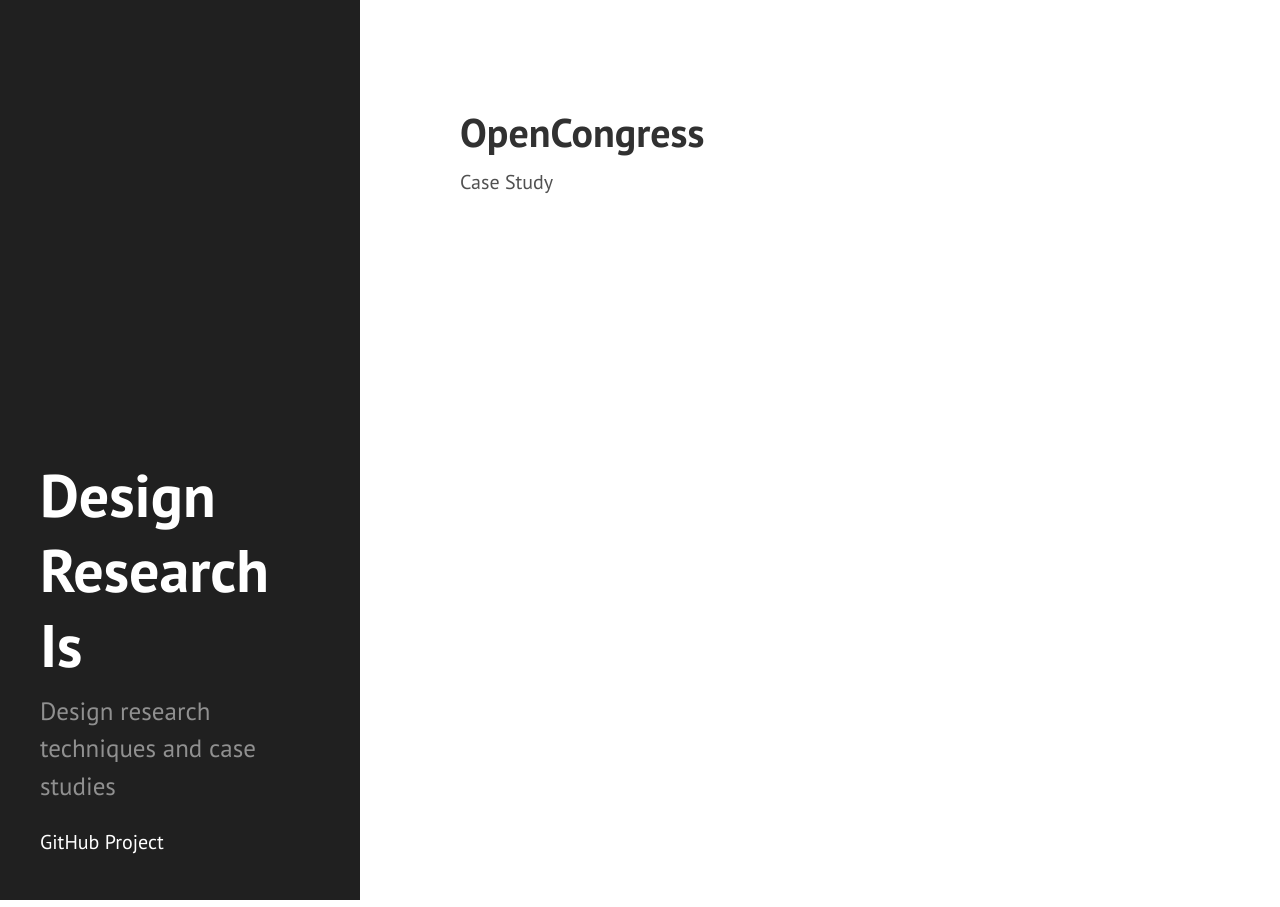
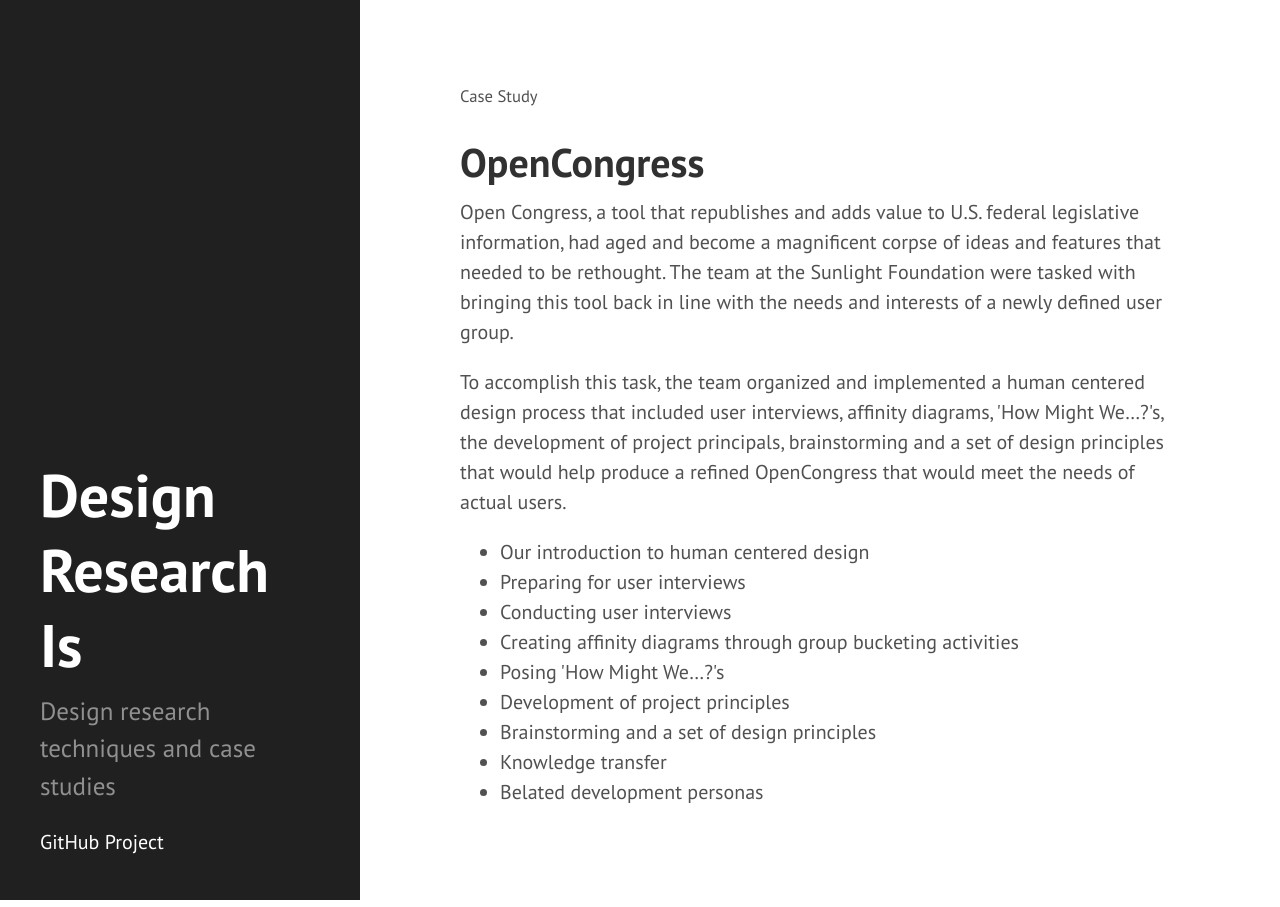
Before and after one commit to codesignlab/design-research, a Jekyll site: the page built from _case_studies/opencongress.html, in a window 1280 px wide. Built offline with Jekyll 4.4.1, drawn with Linux system fonts in a browser that asks for light colours; Markdown is read by kramdown in place of the engine named in the settings.

Commit message:
Add overview of OpenCongress research from #3 to case study page

```diff
--- a/_case_studies/opencongress.html
+++ b/_case_studies/opencongress.html
@@ -3,5 +3,20 @@
 title: OpenCongress
 ---
 
+<small>Case Study</small>
 <h1>OpenCongress</h1>
-<p>Case Study</p>
+
+<p>Open Congress, a tool that republishes and adds value to U.S. federal legislative information, had aged and become a magnificent corpse of ideas and features that needed to be rethought. The team at the Sunlight Foundation were tasked with bringing this tool back in line with the needs and interests of a newly defined user group.</p>
+<p>To accomplish this task, the team organized and implemented a human centered design process that included user interviews, affinity diagrams, 'How Might We…?'s, the development of project principals, brainstorming and a set of design principles that would help produce a refined OpenCongress that would meet the needs of actual users.</p>
+
+<ul>
+    <li>Our introduction to human centered design</li>
+    <li>Preparing for user interviews</li>
+    <li>Conducting user interviews</li>
+    <li>Creating affinity diagrams through group bucketing activities</li>
+    <li>Posing 'How Might We…?'s</li>
+    <li>Development of project principles</li>
+    <li>Brainstorming and a set of design principles</li>
+    <li>Knowledge transfer</li>
+    <li>Belated development personas</li>
+</ul>
```
